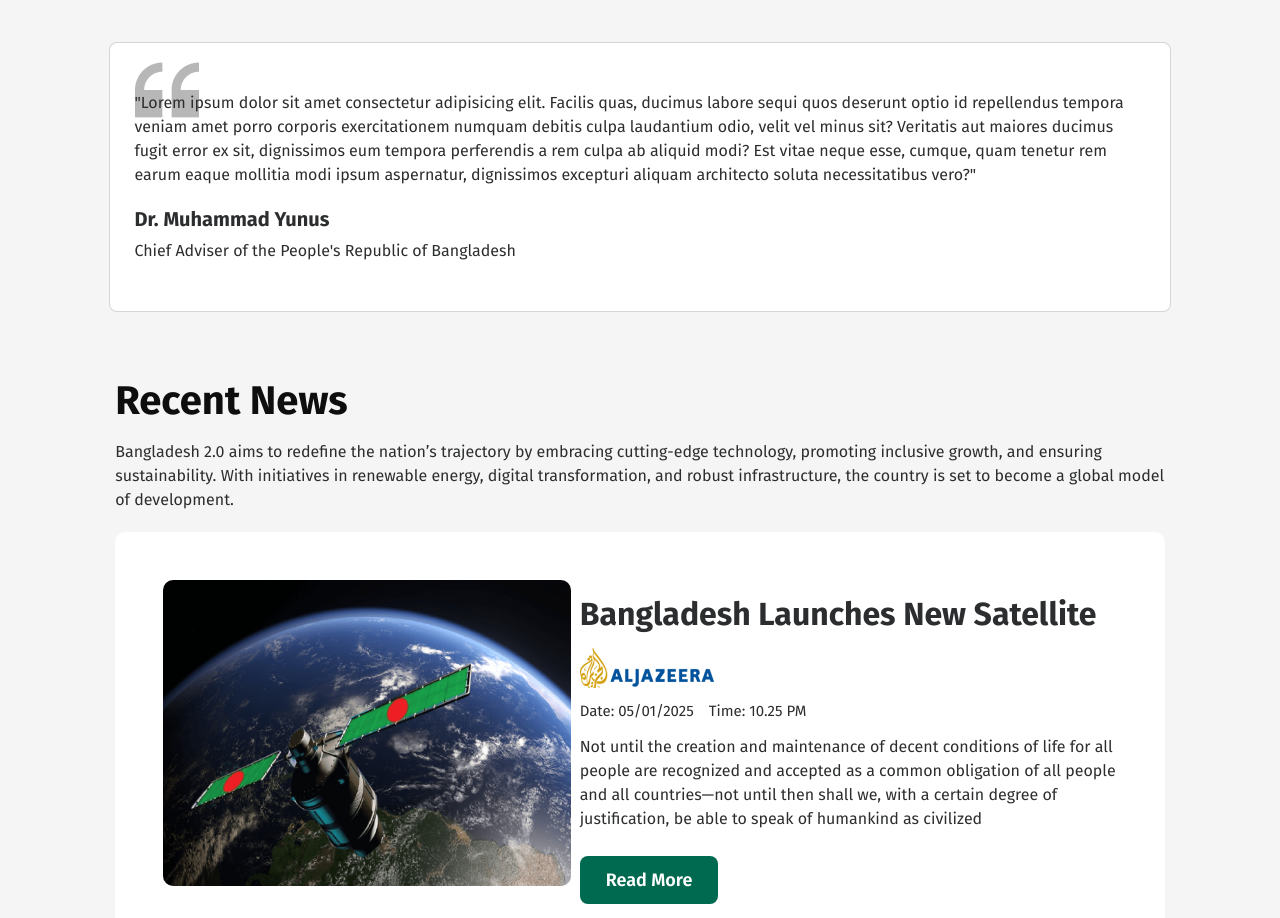
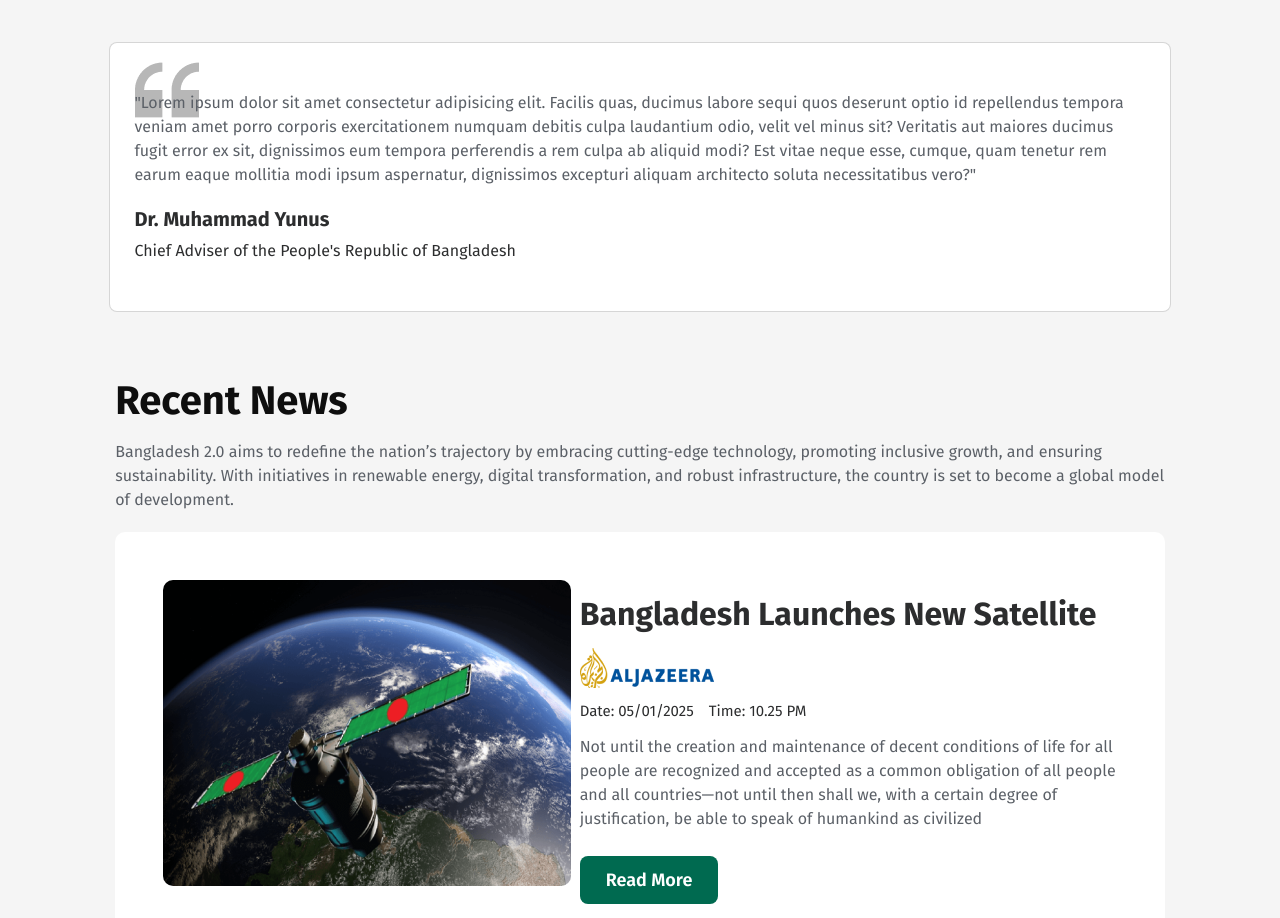
Before and after one commit to mushfiqueraiyan/bangladesh, a plain HTML site: page index.html in a window 1280 px wide. Shown: the part 1634-2552 px from the top of the page. Drawn offline with Linux system fonts and the light colour scheme; a web font is replaced by a local one.

Commit message:
all subtitle and sub text color change

```diff
--- a/style.css
+++ b/style.css
@@ -244,7 +244,7 @@ main{
 .quote{
     font-size: 16px;
     font-weight: 400;
-    color: #2c2d2e;
+    color: #5b6067;
     line-height: 24px;
     margin-bottom: 20px;
 }
@@ -275,7 +275,7 @@ main{
     color: #0E0E0E;
 }
 .news-subtitle{
-    color: #2c2d2e;
+    color: #5b6067;
     font-size: 16px;
     line-height: 24px;
     margin: 15px 0px;
@@ -318,7 +318,7 @@ main{
     color: #2c2d2e;
 }
 .blog-sub{
-    color: #2c2d2e;
+    color: #5b6067;
     font-size: 16px;
     line-height: 24px;
     margin-bottom: 25px;
@@ -355,7 +355,7 @@ main{
 }
 
 .donate-subtitle{
-    color: #2c2d2e;
+    color: #5b6067;
     font-size: 16px;
     line-height: 24px;
     margin-top: 20px;
```
